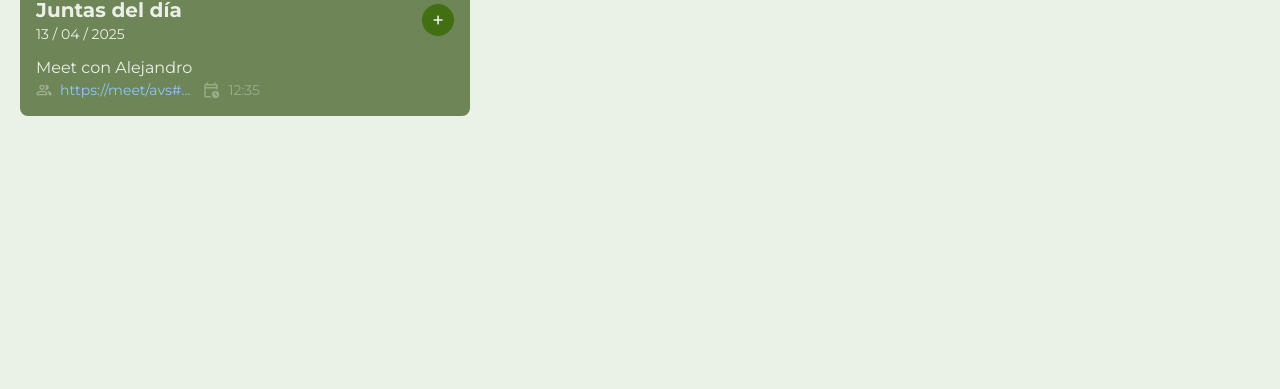
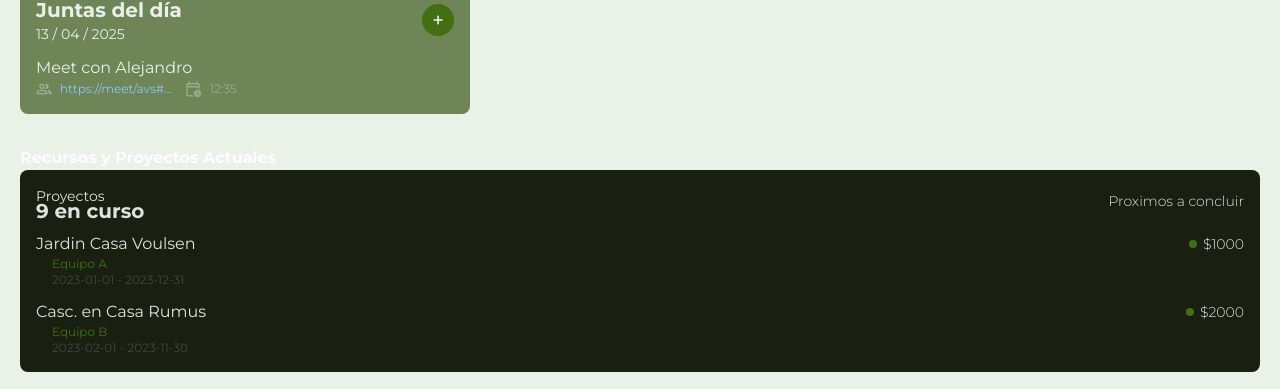
Before and after one commit to ZiftK/EdenGarden, a Next.js app in the folder src/next_front_end/: page /dashboard in a window 1280 px wide. Shown: the part 440-829 px from the top of the page. Before the commit the page ends 800 px from the top, so only its background shows below. Built offline with nearby package versions, Linux system fonts and the light colour scheme; no server answers.

Commit message:
feat: add Resources component to display current projects; integrate DataProyectContract for project details feat: update MeetsDay component styles for better readability; adjust text sizes for improved UI style: add background color variable for card obscurity in globals.css

```diff
--- a/src/next_front_end/src/app/globals.css
+++ b/src/next_front_end/src/app/globals.css
@@ -131,6 +131,8 @@
   --white-peristance-color: #EAF2E7;
 
   --color-no-focus: #E5ECE2;
+
+  --bg-card-obscure: #192012;
   }
 
   [data-theme="dark"] {
@@ -234,6 +236,8 @@
         --white-peristance-color: #EAF2E7;
 
         --color-no-focus: #0A1506;
+
+        --bg-card-obscure: #192012;
   }
 
 
--- /dev/null
+++ b/src/next_front_end/src/components/ERP/moleculs/DataProyectContract.tsx
@@ -0,0 +1,25 @@
+interface DataProyectContractProps {
+    name: string;
+    price: number;
+    startDate: string;
+    endDate: string;
+    teem: string;
+}
+
+export default function DataProyectContract({data}: {data: DataProyectContractProps[]}) {
+    return (
+        <div className="flex flex-col gap-3">
+            {data.slice(0,2).map((item, index) => (
+            <div key={index} className="">
+
+                <div className="flex justify-between items-center ">
+                    <h4>{item.name}</h4>
+                    <p className="relative text-sm font-light befor after:content-[''] after:absolute after:-left-3.5 after:top-1/2 after:-translate-y-1/2 after:rounded-full after:bg-[var(--green-dark-500)] after:w-2 after:h-2">${item.price}</p>
+                </div>
+
+                <p className="text-xs px-4 text-[var(--green-dark-500)]">{item.teem}</p>
+                <p className="text-xs px-4 text-gray-200/20">{item.startDate} - {item.endDate}</p>
+            </div>
+        ))}</div>
+    )
+}
--- /dev/null
+++ b/src/next_front_end/src/entities/current_resources/ui/Resoruces.tsx
@@ -0,0 +1,46 @@
+import DataProyectContract from "@/src/components/ERP/moleculs/DataProyectContract"
+
+const data =[
+    {
+        name: "Jardin Casa Voulsen",
+        price: 1000,
+        startDate: "2023-01-01",
+        endDate: "2023-12-31",
+        teem: "Equipo A"
+    },
+    {
+        name: "Casc. en Casa Rumus",
+        price: 2000,
+        startDate: "2023-02-01",
+        endDate: "2023-11-30",
+        teem: "Equipo B"
+    },
+    {
+        name: "Proyecto 3",
+        price: 1500,
+        startDate: "2023-03-01",
+        endDate: "2023-10-31",
+        teem: "Equipo C"
+    }
+]
+
+export default function Resources(){
+    return(
+        <section aria-labelledby="dashboard-section-title" className="mt-4">
+            <h2 className="text-md font-bold">Recursos y Proyectos Actuales</h2>
+
+            <article className="bg-[var(--bg-card-obscure)] rounded-lg p-4 ">
+                <div className="flex justify-between  items-center mb-4">
+                    <div>
+                        <p className="text-sm">Proyectos</p>
+                        <h3 className="text-xl font-bold leading-2.5">9 en curso</h3>
+                    </div>
+
+                    <p className="text-sm font-light">Proximos a concluir</p>
+                </div>
+
+                <DataProyectContract data={data}/>
+            </article>
+        </section>
+    )
+}
--- a/src/next_front_end/src/features/Meets/ui/MeetsDay.tsx
+++ b/src/next_front_end/src/features/Meets/ui/MeetsDay.tsx
@@ -20,7 +20,7 @@ export default function MeetsDay() {
                 <div className="flex items-center gap-3">
                     <div className="flex items-center gap-2">
                         <GroupIcon size={[1, 1]} color="#e2e2e270" />
-                        <p className="text-blue-300 text-sm ">https://meet/avs#...</p>
+                        <p className="text-blue-300 text-xs ">https://meet/avs#...</p>
                     </div>
 
                     <div className="flex items-center gap-2">
@@ -29,10 +29,10 @@ export default function MeetsDay() {
                             <rect width="24" height="24" fill="#D9D9D9"/>
                             </mask>
                             <g mask="url(#mask0_499_536)">
-                            <path d="M5 8H19V6H5V8ZM5 22C4.45 22 3.97917 21.8042 3.5875 21.4125C3.19583 21.0208 3 20.55 3 20V6C3 5.45 3.19583 4.97917 3.5875 4.5875C3.97917 4.19583 4.45 4 5 4H6V2H8V4H16V2H18V4H19C19.55 4 20.0208 4.19583 20.4125 4.5875C20.8042 4.97917 21 5.45 21 6V11.675C20.6833 11.525 20.3583 11.4 20.025 11.3C19.6917 11.2 19.35 11.125 19 11.075V10H5V20H11.3C11.4167 20.3667 11.5542 20.7167 11.7125 21.05C11.8708 21.3833 12.0583 21.7 12.275 22H5ZM18 23C16.6167 23 15.4375 22.5125 14.4625 21.5375C13.4875 20.5625 13 19.3833 13 18C13 16.6167 13.4875 15.4375 14.4625 14.4625C15.4375 13.4875 16.6167 13 18 13C19.3833 13 20.5625 13.4875 21.5375 14.4625C22.5125 15.4375 23 16.6167 23 18C23 19.3833 22.5125 20.5625 21.5375 21.5375C20.5625 22.5125 19.3833 23 18 23ZM19.675 20.375L20.375 19.675L18.5 17.8V15H17.5V18.2L19.675 20.375Z" fill="#EAF2E7" fill-opacity="0.4"/>
+                            <path d="M5 8H19V6H5V8ZM5 22C4.45 22 3.97917 21.8042 3.5875 21.4125C3.19583 21.0208 3 20.55 3 20V6C3 5.45 3.19583 4.97917 3.5875 4.5875C3.97917 4.19583 4.45 4 5 4H6V2H8V4H16V2H18V4H19C19.55 4 20.0208 4.19583 20.4125 4.5875C20.8042 4.97917 21 5.45 21 6V11.675C20.6833 11.525 20.3583 11.4 20.025 11.3C19.6917 11.2 19.35 11.125 19 11.075V10H5V20H11.3C11.4167 20.3667 11.5542 20.7167 11.7125 21.05C11.8708 21.3833 12.0583 21.7 12.275 22H5ZM18 23C16.6167 23 15.4375 22.5125 14.4625 21.5375C13.4875 20.5625 13 19.3833 13 18C13 16.6167 13.4875 15.4375 14.4625 14.4625C15.4375 13.4875 16.6167 13 18 13C19.3833 13 20.5625 13.4875 21.5375 14.4625C22.5125 15.4375 23 16.6167 23 18C23 19.3833 22.5125 20.5625 21.5375 21.5375C20.5625 22.5125 19.3833 23 18 23ZM19.675 20.375L20.375 19.675L18.5 17.8V15H17.5V18.2L19.675 20.375Z" fill="#EAF2E7" fillOpacity="0.4"/>
                             </g>
                         </svg>
-                        <p className="text-gray-100/35 text-sm">12:35</p>
+                        <p className="text-gray-100/35 text-xs">12:35</p>
                     </div>
                 </div>
             </div>
--- a/src/next_front_end/src/features/auth/dashboard/DashboardShell.tsx
+++ b/src/next_front_end/src/features/auth/dashboard/DashboardShell.tsx
@@ -3,6 +3,7 @@ import InfoUser from "@/src/components/ERP/moleculs/InfoUser"
 import ResponsiveMenu from "@/src/components/ERP/organisms/ResponsiveMenu"
 import { Employee } from "@/src/shared/types"
 import MeetsDay from "../../Meets/ui/MeetsDay"
+import Resources from "@/src/entities/current_resources/ui/Resoruces"
 
 
 export default function DashboardShell({
@@ -18,6 +19,7 @@ export default function DashboardShell({
             <InfoUser user={dehydratedState.user} />
             <Calendar />
             <MeetsDay />
+            <Resources />
         </div>
         </>
     )
```
